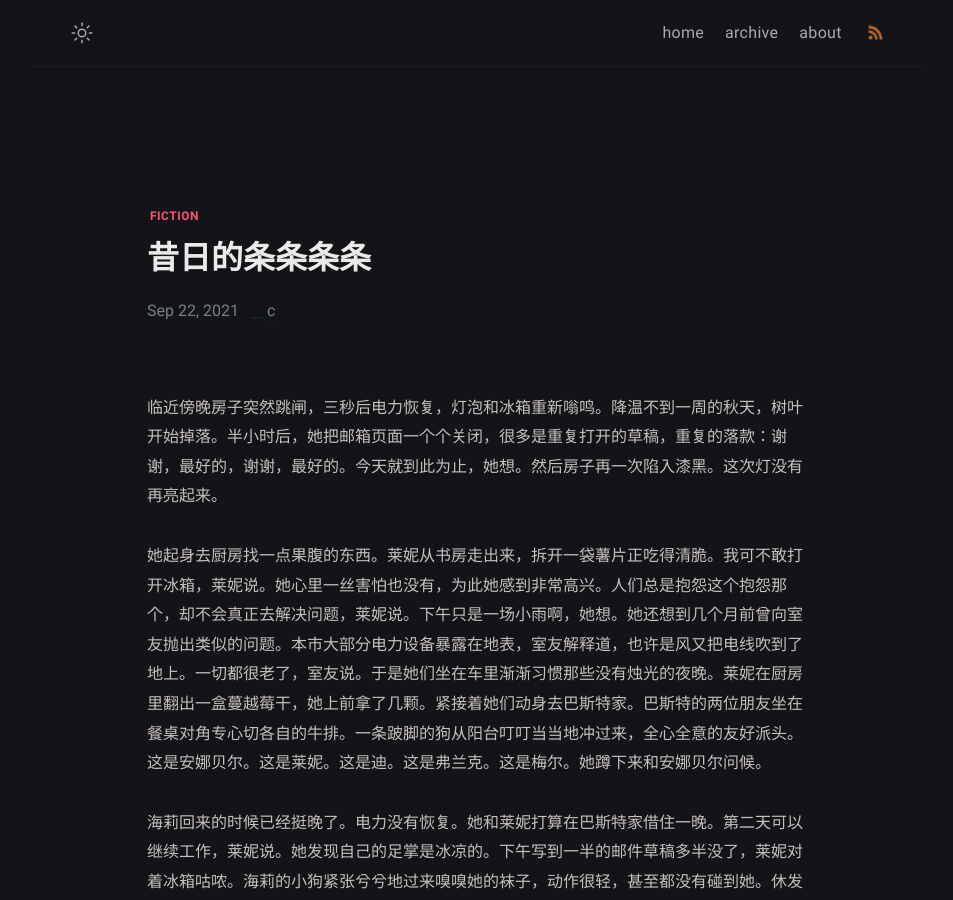
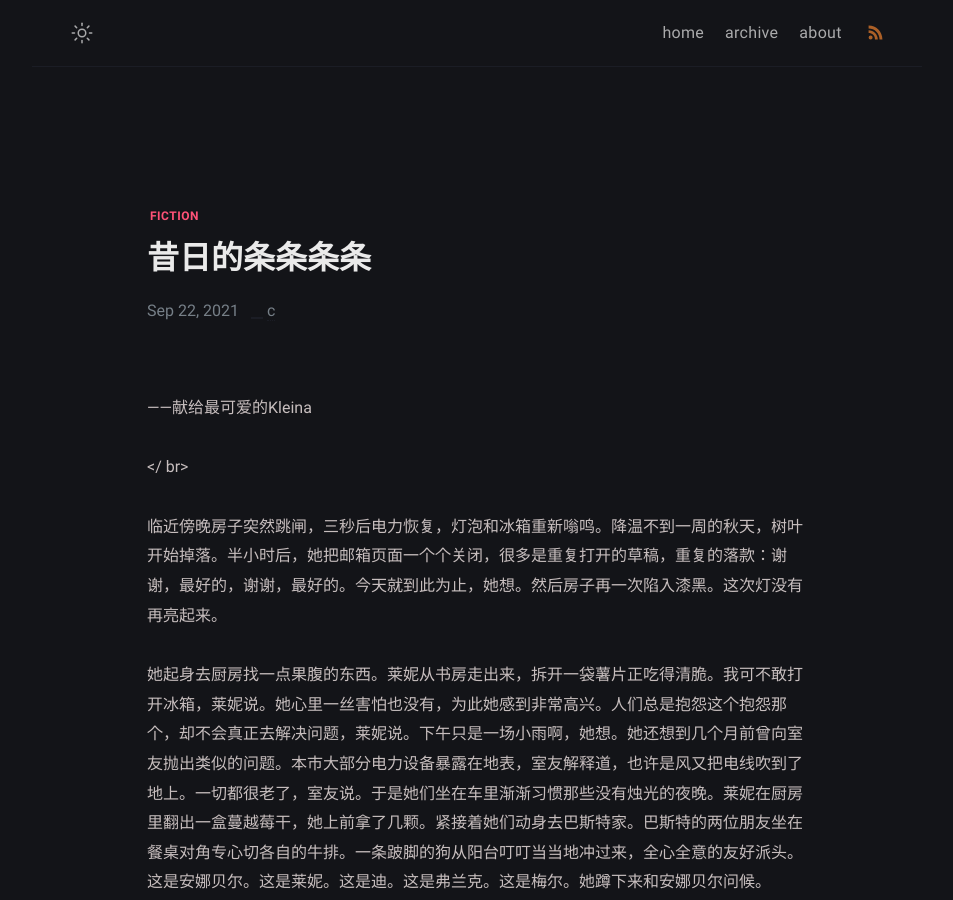
Before and after one commit to yijingch/afistforair.github.io, a Jekyll site: the page built from _posts/stripes-and-stripes-of-yore /2021-09-23-stripes-and-stripes-of-yore.md, in a window 1280 px wide and 900 px high. Shown: the whole window, without its empty margins (163-1116 px from the left). Built offline with Jekyll 4.4.1, drawn with Linux system fonts in a browser that asks for light colours.

Commit message:
new post

```diff
--- a/_posts/stripes-and-stripes-of-yore /2021-09-23-stripes-and-stripes-of-yore.md
+++ b/_posts/stripes-and-stripes-of-yore /2021-09-23-stripes-and-stripes-of-yore.md
@@ -3,6 +3,10 @@ title: 昔日的条条条条
 date: 2021-09-23 11:39:00 +08:00
 tags: [fiction]
 ---
+
+——献给最可爱的Kleina
+
+</ br>
 
 临近傍晚房子突然跳闸，三秒后电力恢复，灯泡和冰箱重新嗡鸣。降温不到一周的秋天，树叶开始掉落。半小时后，她把邮箱页面一个个关闭，很多是重复打开的草稿，重复的落款：谢谢，最好的，谢谢，最好的。今天就到此为止，她想。然后房子再一次陷入漆黑。这次灯没有再亮起来。
 
```
